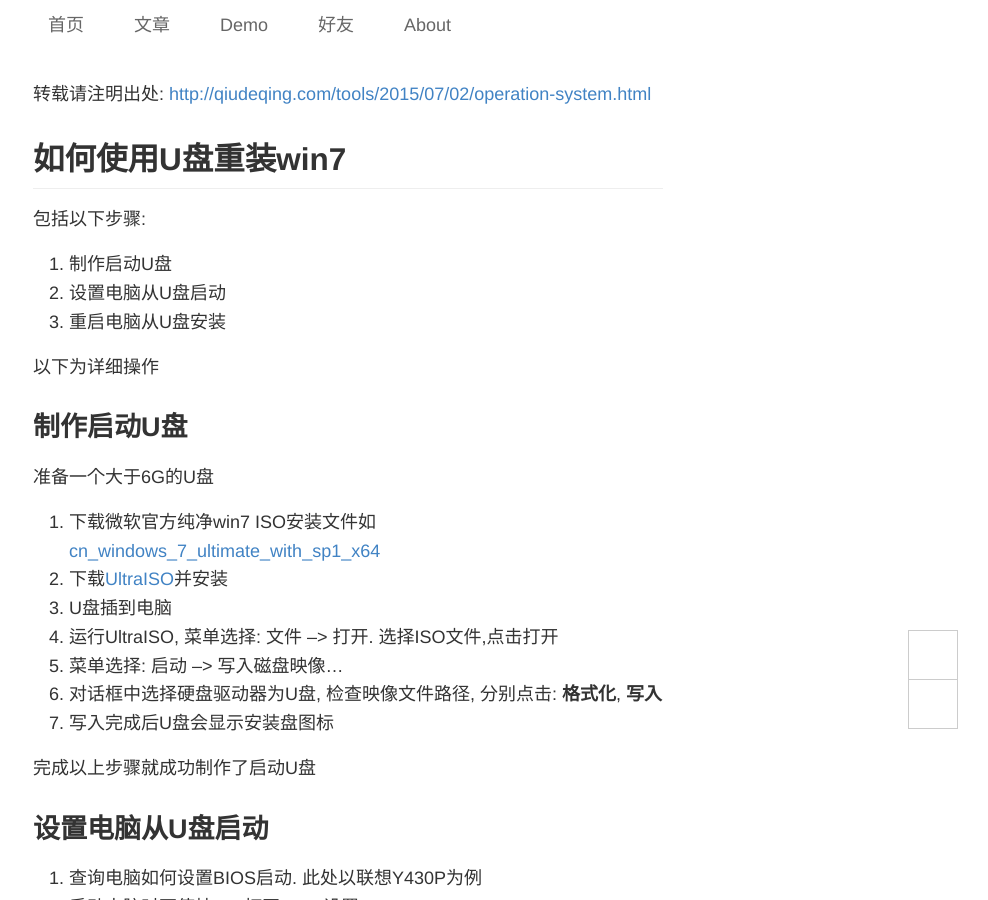
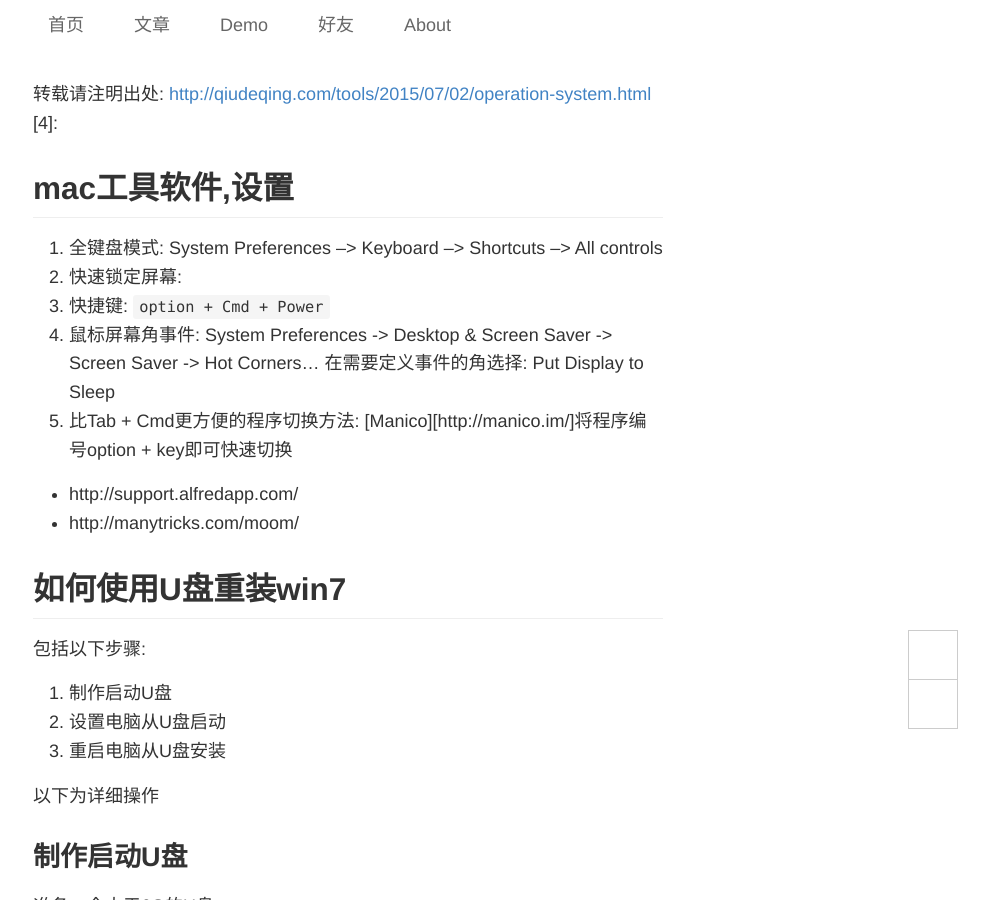
Before and after one commit to footmess/qiu-deqing.github.io, a Jekyll site: the page built from tools/_posts/2015-07-02-operation-system.md, in a window 1280 px wide and 900 px high. Shown: the whole window, without its empty margins (292-1280 px from the left). Built offline with Jekyll 4.4.1, drawn with Linux system fonts in a browser that asks for light colours; some web fonts are replaced; comment, search, counter and statistics services are not loaded; some of the changed text lies outside the part shown.

Commit message:
update operation

```diff
--- a/tools/_posts/2015-07-02-operation-system.md
+++ b/tools/_posts/2015-07-02-operation-system.md
@@ -5,6 +5,19 @@ title: 操作系统常见操作
 [1]: ed2k://|file|cn_windows_7_ultimate_with_sp1_x64_dvd_u_677408.iso|3420557312|B58548681854236C7939003B583A8078|/
 [2]: http://ftp-idc.pconline.com.cn/6340a847d4c3bd4591696b047a7411f0/5100000046556988845/uiso9_cn/pub/download/201010/maldner.exe
 [3]: https://cloud.githubusercontent.com/assets/5894015/9020973/5d737118-385e-11e5-8da3-66f1db17cdf0.jpg
+[4]:
+
+## mac工具软件,设置
+
+1. 全键盘模式: System Preferences --> Keyboard --> Shortcuts --> All controls
+2. 快速锁定屏幕:
+  1. 快捷键: `option + Cmd + Power`
+  2. 鼠标屏幕角事件: System Preferences -> Desktop & Screen Saver -> Screen Saver -> Hot Corners... 在需要定义事件的角选择: Put Display to Sleep
+3. 比Tab + Cmd更方便的程序切换方法: [Manico][http://manico.im/]将程序编号option + key即可快速切换
+
+
+- http://support.alfredapp.com/
+- http://manytricks.com/moom/
 
 ## 如何使用U盘重装win7
 
```
Also changed, not shown: other parts of tools/_posts/2015-07-02-operation-system.md (+0 -4 lines).
